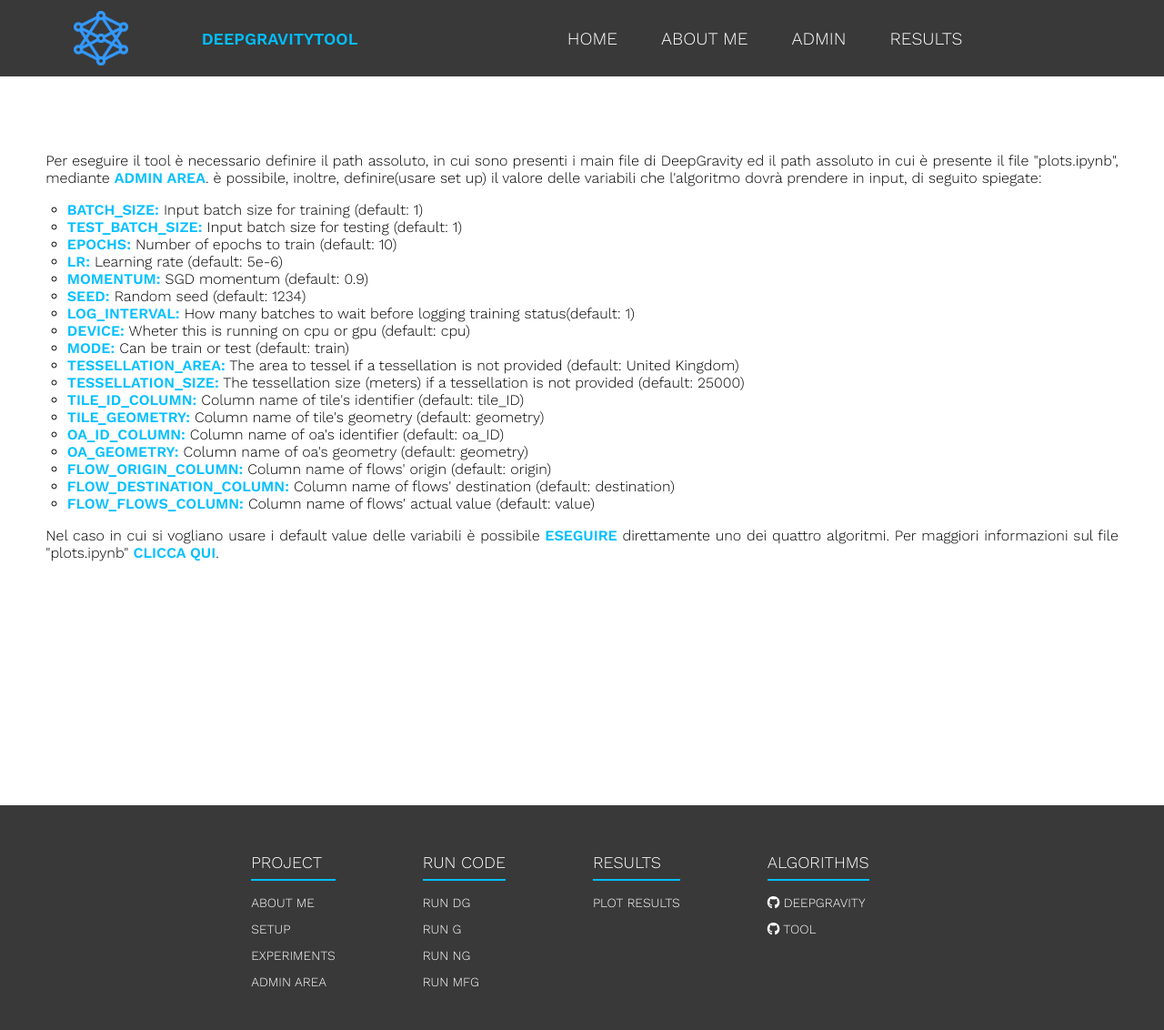
After one commit to LucoMoro/DeepGravityTool, a Django app: page /tool/setup in a window 1280 px wide. The commit adds this page. Shown: the whole page at 91% size. Run offline with Django 4.2, Linux system fonts and the light colour scheme.

Commit message:
Adding info pages

```diff
--- a/DeepGravityTool/urls.py
+++ b/DeepGravityTool/urls.py
@@ -20,7 +20,7 @@ from django.conf import settings
 from tool import views
 
 urlpatterns = [
-    path('admin/', admin.site.urls),
+    path('admin/', admin.site.urls, name="admin"),
     path('tool/', include('tool.urls')),
     path('', views.tool)
 ]+static(settings.MEDIA_URL, document_root=settings.MEDIA_ROOT)
--- a/tool/static/tool/style.css
+++ b/tool/static/tool/style.css
@@ -373,6 +373,7 @@ ul {
 
 .c-image {
   width: 100%;
+  pointer-events: none;
 }
 
 .c-wrapper .card .c-content {
@@ -625,3 +626,29 @@ ul {
   width: 20px;
   left: 80%;
 }
+
+/**********************************************************/
+/*LIST*/
+
+.ul-setup {
+  margin-left: 2%;
+  list-style-type: circle;
+}
+
+.li-item {
+  color: var(--blue);
+  text-transform: uppercase;
+}
+
+.a-link {
+  text-decoration: none;
+  color: var(--blue);
+  text-transform: uppercase;
+  font-weight: bold;
+}
+
+@media (max-width: 800px) {
+  .ul-setup {
+    margin-left: 4%;
+  }
+}
--- a/tool/templates/tool/about_me.html
+++ b/tool/templates/tool/about_me.html
@@ -13,8 +13,8 @@
             I was born in Benevento (Italy) on October 14th 2000, and I enrolled
             in a Computer Science course at the University of Salerno in 2019.
             During these years, I improved my skills in Programming, Mathematics
-            and developing Algorithms. I, also, felt in love with Data Science &
-            Machine learning, AIs and front-end development.
+            and developing Algorithms. Also, I fell in love with Data Science &
+            Machine learning and front-end development.
           </p>
         </div>
       </div>
--- a/tool/templates/tool/common.html
+++ b/tool/templates/tool/common.html
@@ -30,8 +30,9 @@
       <nav>
         <ul>
           <li><a href="#">Home</a></li>
-          <li><a href="{% url 'about_me' %}">About</a></li>
+          <li><a href="{% url 'about_me' %}">About me</a></li>
           <li><a href="http://127.0.0.1:8000/admin/">Admin</a></li>
+          <li><a href="{% url 'plot_results' %}">Results</a></li>
         </ul>
       </nav>
 
@@ -47,39 +48,47 @@
     <footer class="footer">
       <div class="f-container">
         <div class="f-row">
-          <h4 class="f-col">company</h4>
+          <h4 class="f-col">Project</h4>
           <ul>
-            <li><a href="#">about us</a></li>
-            <li><a href="#">our services</a></li>
-            <li><a href="#">privacy policy</a></li>
-            <li><a href="#">affiliate program</a></li>
+            <li><a href="{% url 'about_me' %}">about me</a></li>
+            <li><a href="{% url 'setup'%}">setup</a></li>
+            <li><a href="#">experiments</a></li>
+            <li><a href="#">admin area</a></li>
           </ul>
         </div>
         <div class="f-row">
-          <h4 class="f-col">get help</h4>
+          <h4 class="f-col">run code</h4>
           <ul>
-            <li><a href="#">FAQ</a></li>
-            <li><a href="#">shippinh</a></li>
-            <li><a href="#">returns</a></li>
-            <li><a href="#">order</a></li>
+            <li><a href="{%  url 'dg_results' %}">run DG</a></li>
+            <li><a href="{%  url 'g_results' %}">run G</a></li>
+            <li><a href="{%  url 'ng_results' %}">run NG</a></li>
+            <li><a href="{%  url 'mfg_results' %}">run MFG</a></li>
           </ul>
         </div>
         <div class="f-row">
-          <h4 class="f-col">online shop</h4>
+          <h4 class="f-col">Results</h4>
           <ul>
-            <li><a href="#">watch</a></li>
-            <li><a href="#">bag</a></li>
-            <li><a href="#">address</a></li>
+            <li>
+              <a href="{%  url 'plot_results' %}">Plot results</a>
+            </li>
           </ul>
         </div>
         <div class="f-row">
           <h4 class="f-col">Algorithms</h4>
           <ul>
             <li>
-              <a href="#"><i class="fa-brands fa-github"></i> DeepGravity</a>
+              <a
+                href="https://github.com/scikit-mobility/DeepGravity"
+                target="_blank"
+                ><i class="fa-brands fa-github"></i> DeepGravity</a
+              >
             </li>
             <li>
-              <a href="#"><i class="fa-brands fa-github"></i> Tool</a>
+              <a
+                href="https://github.com/LucoMoro/DeepGravityTool"
+                target="_blank"
+                ><i class="fa-brands fa-github"></i> Tool</a
+              >
             </li>
           </ul>
         </div>
--- /dev/null
+++ b/tool/templates/tool/experiments.html
@@ -0,0 +1,2 @@
+{% extends 'tool/common.html' %} {% block content %} {% load static %}
+{%endblock %}
--- /dev/null
+++ b/tool/templates/tool/plot_results.html
@@ -0,0 +1,2 @@
+{% extends 'tool/common.html' %} {% block content %} {% load static %}
+{%endblock %}
--- /dev/null
+++ b/tool/templates/tool/setup.html
@@ -0,0 +1,82 @@
+{% extends 'tool/common.html' %} {% block content %} {% load static %}
+
+<div class="content-container">
+  <p>
+    Per eseguire il tool è necessario definire il path assoluto, in cui sono
+    presenti i main file di DeepGravity ed il path assoluto in cui è presente il
+    file "plots.ipynb", mediante
+    <a href="http://127.0.0.1:8000/admin/" class="a-link"> admin area</a>. è
+    possibile, inoltre, definire(usare set up) il valore delle variabili che
+    l'algoritmo dovrà prendere in input, di seguito spiegate:
+  </p>
+  <ul class="ul-setup">
+    <li>
+      <b class="li-item">batch_size:</b> Input batch size for training (default:
+      1)
+    </li>
+    <li>
+      <b class="li-item">test_batch_size:</b> Input batch size for testing
+      (default: 1)
+    </li>
+    <li>
+      <b class="li-item">epochs:</b> Number of epochs to train (default: 10)
+    </li>
+    <li><b class="li-item">lr:</b> Learning rate (default: 5e-6)</li>
+    <li><b class="li-item">momentum:</b> SGD momentum (default: 0.9)</li>
+    <li><b class="li-item">seed:</b> Random seed (default: 1234)</li>
+    <li>
+      <b class="li-item">log_interval:</b> How many batches to wait before
+      logging training status(default: 1)
+    </li>
+    <li>
+      <b class="li-item">device:</b> Wheter this is running on cpu or gpu
+      (default: cpu)
+    </li>
+    <li><b class="li-item">mode:</b> Can be train or test (default: train)</li>
+    <li>
+      <b class="li-item">tessellation_area:</b> The area to tessel if a
+      tessellation is not provided (default: United Kingdom)
+    </li>
+    <li>
+      <b class="li-item">tessellation_size:</b> The tessellation size (meters)
+      if a tessellation is not provided (default: 25000)
+    </li>
+    <li>
+      <b class="li-item">tile_id_column:</b> Column name of tile's identifier
+      (default: tile_ID)
+    </li>
+    <li>
+      <b class="li-item">tile_geometry:</b> Column name of tile's geometry
+      (default: geometry)
+    </li>
+    <li>
+      <b class="li-item">oa_id_column:</b> Column name of oa's identifier
+      (default: oa_ID)
+    </li>
+    <li>
+      <b class="li-item">oa_geometry:</b> Column name of oa's geometry (default:
+      geometry)
+    </li>
+    <li>
+      <b class="li-item">flow_origin_column:</b> Column name of flows' origin
+      (default: origin)
+    </li>
+    <li>
+      <b class="li-item">flow_destination_column:</b> Column name of flows'
+      destination (default: destination)
+    </li>
+    <li>
+      <b class="li-item">flow_flows_column:</b> Column name of flows' actual
+      value (default: value)
+    </li>
+  </ul>
+
+  <p>
+    Nel caso in cui si vogliano usare i default value delle variabili è
+    possibile
+    <a class="a-link" href="{% url 'experiments' %}">eseguire</a> direttamente
+    uno dei quattro algoritmi. Per maggiori informazioni sul file "plots.ipynb"
+    <a class="a-link" href="{% url 'plot_results' %}">clicca qui</a>.
+  </p>
+</div>
+{% endblock %}
--- a/tool/urls.py
+++ b/tool/urls.py
@@ -11,4 +11,8 @@ urlpatterns=[
     path('navtest', views.navtest, name='navtest'),
     path('about_me', views.about_me, name='about_me'),
     path('footertest', views.footertest, name='footertest'),
+    path('setup', views.setup, name='setup'),
+    path('plot_results', views.plot_results, name='plot_results'),
+    path('experiments', views.experiments, name='experiments'),
+
 ]
--- a/tool/views.py
+++ b/tool/views.py
@@ -123,3 +123,12 @@ def footertest(request):
 
 def about_me(request):
     return render(request, 'tool/about_me.html')
+
+def setup(request):
+    return render(request, 'tool/setup.html')
+
+def plot_results(request):
+    return render(request, 'tool/plot_results.html')
+
+def experiments(request):
+    return render(request, 'tool/experiments.html')
```
